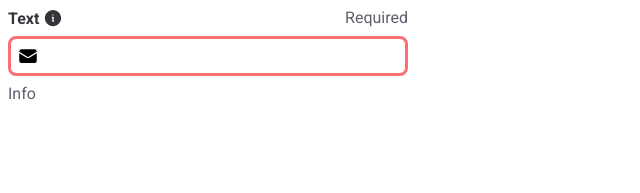
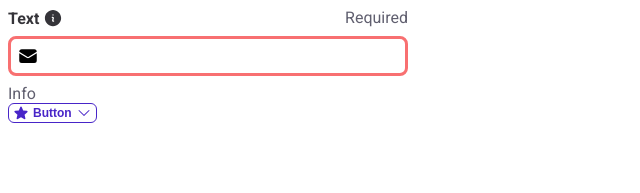
Before and after one commit to DanyloSus/lunaedge-technical-interview, a React (Vite) app: page / in a window 1280 px wide. Shown: the top 193 px of the page, without its empty margins (0-640 px from the left). Built offline with nearby package versions, Linux system fonts and the light colour scheme.

Commit message:
Button element

```diff
--- a/src/App.tsx
+++ b/src/App.tsx
@@ -1,10 +1,12 @@
 import { useState } from "react";
 import Input from "./elements/Input";
+import Button from "./elements/Button";
 
 function App() {
   return (
     <div>
       <Input label="Text" type="text" id="text" required information="Info" />
+      <Button text="Button" size="xs" variant="outline" disabled={false} />
     </div>
   );
 }
--- /dev/null
+++ b/src/elements/Button.css
@@ -0,0 +1,39 @@
+.Button {
+  @apply rounded-md flex items-center gap-1 font-bold;
+}
+
+.Button__Icon {
+  @apply w-full max-w-4 max-h-4 min-w-3 min-h-3 h-full;
+}
+
+.outline {
+  @apply border border-primary fill-primary text-primary hover:bg-bg-blue hover:text-text-blue hover:border-text-blue active:bg-bg-blue active:text-text-blue active:border-text-blue disabled:border-0 disabled:opacity-70 disabled:bg-bg-blue disabled:text-text-blue disabled:border-text-blue focus:border-2 transition-all border-solid;
+}
+
+.primary {
+  @apply border-0 bg-primary text-white hover:bg-soft-primary active:bg-soft-primary focus:border-2 border-primary focus:bg-soft-primary disabled:border-0 disabled:opacity-70 disabled:bg-bg-blue disabled:text-text-blue disabled:border-text-blue border-solid transition-all;
+}
+
+.text {
+  @apply text-black border-0 hover:bg-bg-blue hover:text-soft-primary hover:border-soft-primary active:bg-bg-blue active:text-soft-primary active:border-soft-primary disabled:border-0 disabled:opacity-50 disabled:bg-transparent disabled:text-soft-primary disabled:border-soft-primary focus:border-2 transition-all border-solid;
+}
+
+.xs {
+  @apply text-xs h-5 px-1;
+}
+
+.sm {
+  @apply text-sm h-6 px-2;
+}
+
+.base {
+  @apply text-base h-8 px-3;
+}
+
+.lg {
+  @apply text-sm h-10 px-4;
+}
+
+.xl {
+  @apply text-sm h-12 px-5;
+}
--- /dev/null
+++ b/src/elements/Button.tsx
@@ -0,0 +1,45 @@
+import "./Button.css";
+
+interface ButtonProps {
+  variant: "outline" | "primary" | "text";
+  text: string;
+  size: "xs" | "sm" | "base" | "lg" | "xl";
+  disabled: boolean;
+}
+
+const Button = (props: ButtonProps) => {
+  return (
+    <button
+      className={`Button ${props.variant} ${props.size}`}
+      disabled={props.disabled}
+    >
+      <svg
+        xmlns="http://www.w3.org/2000/svg"
+        viewBox="0 0 24 24"
+        fill="currentColor"
+        className="Button__Icon"
+      >
+        <path
+          fillRule="evenodd"
+          d="M10.788 3.21c.448-1.077 1.976-1.077 2.424 0l2.082 5.006 5.404.434c1.164.093 1.636 1.545.749 2.305l-4.117 3.527 1.257 5.273c.271 1.136-.964 2.033-1.96 1.425L12 18.354 7.373 21.18c-.996.608-2.231-.29-1.96-1.425l1.257-5.273-4.117-3.527c-.887-.76-.415-2.212.749-2.305l5.404-.434 2.082-5.005Z"
+          clipRule="evenodd"
+        />
+      </svg>
+      {props.text}
+      <svg
+        xmlns="http://www.w3.org/2000/svg"
+        viewBox="0 0 24 24"
+        fill="currentColor"
+        className="Button__Icon"
+      >
+        <path
+          fillRule="evenodd"
+          d="M12.53 16.28a.75.75 0 0 1-1.06 0l-7.5-7.5a.75.75 0 0 1 1.06-1.06L12 14.69l6.97-6.97a.75.75 0 1 1 1.06 1.06l-7.5 7.5Z"
+          clipRule="evenodd"
+        />
+      </svg>
+    </button>
+  );
+};
+
+export default Button;
--- a/src/index.css
+++ b/src/index.css
@@ -10,6 +10,10 @@
   font-size: 1rem;
 }
 
+button {
+  @apply bg-transparent;
+}
+
 *,
 *:focus,
 *:hover {
--- a/tailwind.config.js
+++ b/tailwind.config.js
@@ -9,9 +9,10 @@ export default {
         black: "#353439",
         gray: "#605f6f",
         primary: "#4825c8",
+        "soft-primary": "#6466f1",
         error: "#f87071",
-        "bg-disabled": "#edf2ff",
-        "text-disabled": "#c6d2ff",
+        "bg-blue": "#edf2ff",
+        "text-blue": "#c6d2ff",
       },
     },
   },
```
Also changed, not shown: 1 other file (tests, documents, lock files or other folders).
